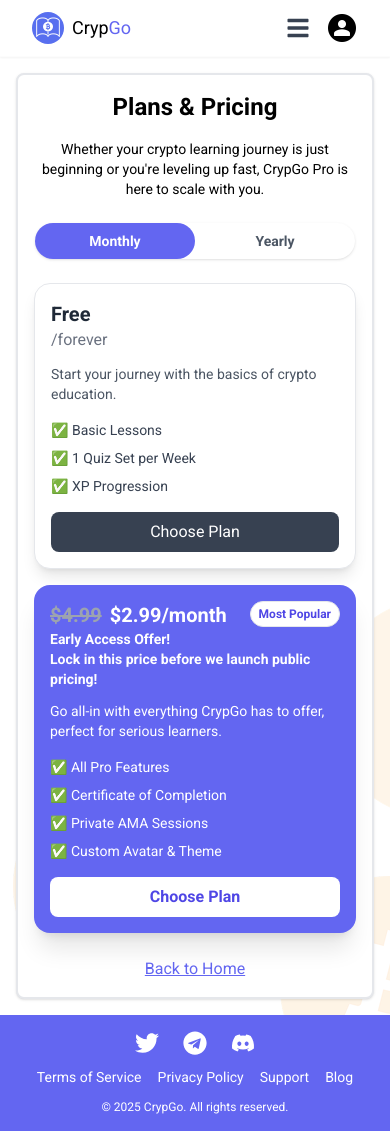
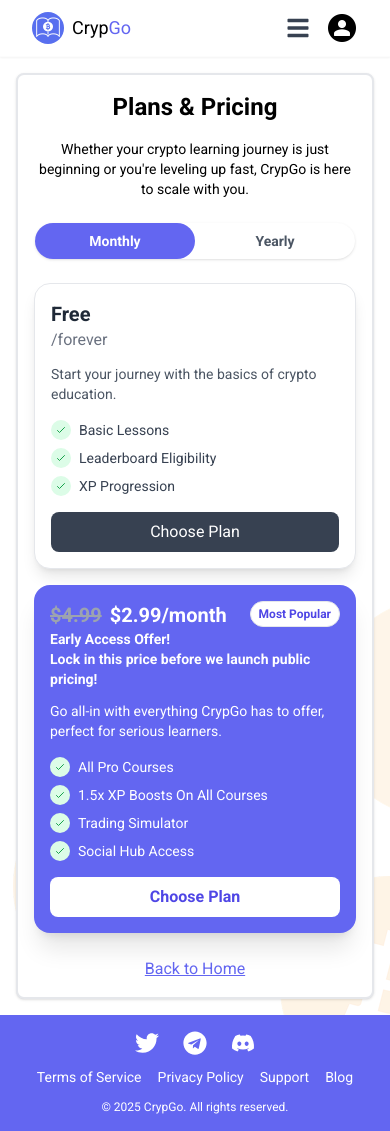
Before and after one commit to david7548/CrypGo-Web-Vercel, a Next.js app: page /pro in a window 390 px wide. Built offline with nearby package versions, Linux system fonts and the light colour scheme; no server answers.

Commit message:
pro features matching, more mobile accessibility

```diff
--- a/src/app/pro/page.tsx
+++ b/src/app/pro/page.tsx
@@ -2,6 +2,14 @@
 import { useEffect, useState } from "react";
 import { useRouter } from "next/navigation";
 import { User, getAuth, onAuthStateChanged } from "firebase/auth";
+
+const Checkmark = () => (
+  <span className="inline-flex items-center justify-center w-5 h-5 rounded-full bg-green-100 mr-2">
+    <svg className="w-3 h-3 text-green-600" fill="none" stroke="currentColor" viewBox="0 0 24 24" xmlns="http://www.w3.org/2000/svg">
+      <path strokeLinecap="round" strokeLinejoin="round" strokeWidth="2" d="M5 13l4 4L19 7"></path>
+    </svg>
+  </span>
+);
 
 export default function ProPage() {
   const router = useRouter();
@@ -32,7 +40,7 @@
       <div className='border-2 flex flex-col items-center p-4 md:p-10 shadow rounded-lg bg-white w-full max-w-4xl mx-4'>
         <h1 className="text-2xl md:text-3xl font-bold text-black mb-4 text-center">Plans & Pricing</h1>
         <p className="text-black text-center max-w-4xl mb-6 md:mb-10 text-sm md:text-base">
-          Whether your crypto learning journey is just beginning or you're leveling up fast, CrypGo Pro is here to scale with you.
+          Whether your crypto learning journey is just beginning or you're leveling up fast, CrypGo is here to scale with you.
         </p>
 
         {/* Toggle Buttons */}
@@ -59,9 +67,9 @@
               <p className="text-gray-500 mb-3 md:mb-4">/forever</p>
               <p className="mb-4 md:mb-6 text-sm text-gray-600">Start your journey with the basics of crypto education.</p>
               <ul className="space-y-2 text-sm text-gray-700">
-                <li>✅ Basic Lessons</li>
-                <li>✅ 1 Quiz Set per Week</li>
-                <li>✅ XP Progression</li>
+                <li className="flex items-center"><Checkmark /> Basic Lessons</li>
+                <li className="flex items-center"><Checkmark /> Leaderboard Eligibility</li>
+                <li className="flex items-center"><Checkmark /> XP Progression</li>
               </ul>
             </div>
             <button className="mt-4 md:mt-6 bg-gray-700 text-white py-2 rounded-lg hover:bg-gray-800 transition w-full">Choose Plan</button>
@@ -79,10 +87,10 @@
               <p className="mb-3 md:mb-4 text-sm font-bold text-white">Lock in this price before we launch public pricing!</p>
               <p className="mb-4 md:mb-6 text-sm">Go all-in with everything CrypGo has to offer, perfect for serious learners.</p>
               <ul className="space-y-2 text-sm">
-                <li>✅ All Pro Features</li>
-                <li>✅ Certificate of Completion</li>
-                <li>✅ Private AMA Sessions</li>
-                <li>✅ Custom Avatar & Theme</li>
+                <li className="flex items-center"><Checkmark /> All Pro Courses</li>
+                <li className="flex items-center"><Checkmark /> 1.5x XP Boosts On All Courses</li>
+                <li className="flex items-center"><Checkmark /> Trading Simulator</li>
+                <li className="flex items-center"><Checkmark /> Social Hub Access</li>
               </ul>
             </div>
             <button
@@ -105,20 +113,33 @@
       {/* Modal */}
       {showModal && (
         <div className="fixed inset-0 bg-black bg-opacity-50 flex items-center justify-center z-50 p-4">
-          <div className="bg-white p-4 md:p-6 rounded-lg shadow-xl w-full max-w-lg">
-            <h2 className="text-xl md:text-2xl font-bold text-gray-800 mb-3 md:mb-4">Thank You!</h2>
-            <p className="text-sm md:text-base text-gray-600 mb-3 md:mb-4">
+          <div className="bg-white p-4 sm:p-6 md:p-8 rounded-2xl shadow-2xl w-full max-w-lg transform transition-all max-h-[90vh] overflow-y-auto">
+            <div className="flex justify-between items-start mb-4 sm:mb-6">
+              <h2 className="text-xl sm:text-2xl md:text-3xl font-bold text-gray-800">Thank You!</h2>
+              <button
+                onClick={() => setShowModal(false)}
+                className="text-gray-400 hover:text-gray-600 transition-colors p-1"
+              >
+                <svg className="w-5 h-5 sm:w-6 sm:h-6" fill="none" stroke="currentColor" viewBox="0 0 24 24">
+                  <path strokeLinecap="round" strokeLinejoin="round" strokeWidth="2" d="M6 18L18 6M6 6l12 12" />
+                </svg>
+              </button>
+            </div>
+
+            <div className="space-y-3 sm:space-y-4 mb-4 sm:mb-6">
+              <p className="text-sm sm:text-base md:text-lg text-gray-600 leading-relaxed">
                 Thank you for your interest in becoming a pro member!
               </p>
-            <p className="text-sm md:text-base text-gray-600 mb-3 md:mb-4">
+              <p className="text-sm sm:text-base md:text-lg text-gray-600 leading-relaxed">
                 We are still in beta and will be rolling this feature out soon.
               </p>
-            <p className="text-sm md:text-base text-gray-600 mb-3 md:mb-4">
-              Want a <strong>free month</strong> of Crypgo Pro when we release?
+              <div className="bg-indigo-50 p-3 sm:p-4 rounded-xl border border-indigo-100">
+                <p className="text-sm sm:text-base md:text-lg text-gray-700 font-medium">
+                  Want a <span className="text-indigo-600 font-bold">free month</span> of Crypgo Pro when we release?
                 </p>
-            <p className="text-sm md:text-base text-gray-600 mb-3 md:mb-4">
-              Enter your email below:
-            </p>
+              </div>
+            </div>
+
             <form
               action="https://formspree.io/f/mpwdbqzl"
               method="POST"
@@ -128,29 +149,37 @@
                   setEmail("");
                 }, 100);
               }}
+              className="space-y-4"
             >
+              <div>
+                <label htmlFor="email" className="block text-sm font-medium text-gray-700 mb-1.5 sm:mb-2">
+                  Enter your email below:
+                </label>
                 <input
+                  id="email"
                   type="email"
                   name="email"
                   value={email}
                   onChange={(e) => setEmail(e.target.value)}
-                placeholder="Enter your email"
-                className="w-full p-2 border rounded-lg mb-4"
+                  placeholder="you@example.com"
+                  className="w-full p-2.5 sm:p-3 border border-gray-300 rounded-xl focus:ring-2 focus:ring-indigo-500 focus:border-indigo-500 transition-all outline-none text-sm sm:text-base"
                   required
                 />
-              <div className="flex flex-col md:flex-row justify-end space-y-2 md:space-y-0 md:space-x-4">
+              </div>
+
+              <div className="flex flex-col sm:flex-row justify-end space-y-2 sm:space-y-0 sm:space-x-3 md:space-x-4 pt-2">
                 <button
                   type="button"
                   onClick={() => setShowModal(false)}
-                  className="w-full md:w-auto px-4 py-2 text-gray-600 hover:text-gray-800"
+                  className="w-full sm:w-auto px-4 sm:px-6 py-2.5 sm:py-3 text-sm sm:text-base text-gray-600 hover:text-gray-800 font-medium transition-colors"
                 >
-                  Close
+                  Maybe Later
                 </button>
                 <button
                   type="submit"
-                  className="w-full md:w-auto px-4 py-2 bg-indigo-500 text-white rounded-lg hover:bg-indigo-600"
+                  className="w-full sm:w-auto px-4 sm:px-6 py-2.5 sm:py-3 bg-indigo-600 text-white rounded-xl hover:bg-indigo-700 font-medium transition-colors shadow-lg hover:shadow-xl transform hover:-translate-y-0.5 transition-all text-sm sm:text-base"
                 >
-                  Submit
+                  Get Free Month
                 </button>
               </div>
             </form>
--- a/src/components/Pricing.tsx
+++ b/src/components/Pricing.tsx
@@ -8,8 +8,8 @@
     { name: "Advanced Courses Access", free: false, pro: true },
     { name: "XP Boosts", free: false, pro: true },
     { name: "Leaderboard Eligibility", free: true, pro: true },
-    { name: "Trading", free: false, pro: true },
-    { name: "NFT Rewards", free: false, pro: true },
+    { name: "Trading Simulator", free: false, pro: true },
+    { name: "Social Hub Access", free: false, pro: true },
   ];
 
   return (
```
Lines whose indentation alone changed are shown as unchanged.
